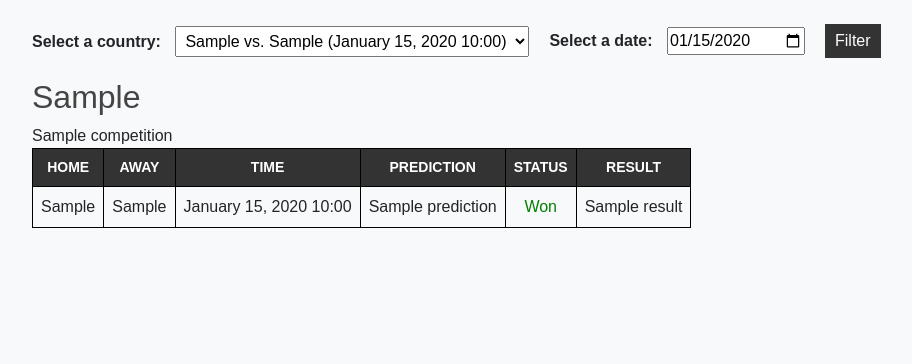
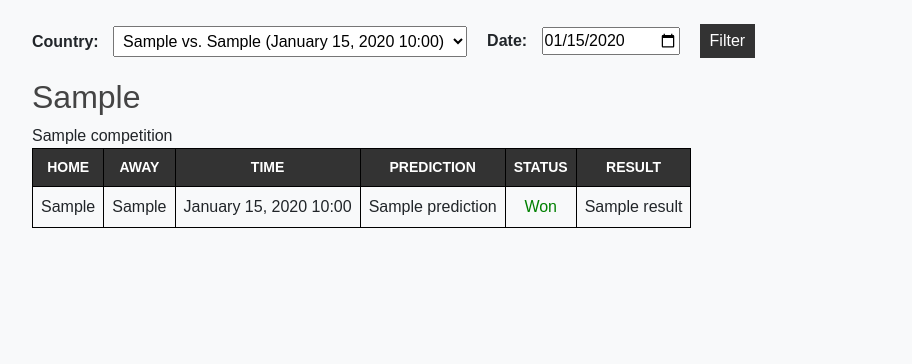
Before and after one commit to ntungufhadzeni/thuso-project, a Django app: template templates/bets/home.html in a window 1280 px wide. Shown: the part 56-420 px from the top of the page, without its empty margins (50-962 px from the left). Run offline with Django 4.2, Linux system fonts and the light colour scheme; tables that the repository leaves empty hold one stand-in row (values such as "Sample post"); the template is opened without the code that fills it: values that come from a table or form of the project are taken from there, most other values are stand-ins (such as "Sample title", 1, 10 or a date in 2020); parts of the project's set-up code (start-up, migrations or seed data) failed here and were passed over.

Commit message:
debug filters

```diff
--- a/templates/bets/home.html
+++ b/templates/bets/home.html
@@ -6,7 +6,7 @@
         {% csrf_token %}
         <div style="display: flex; align-items: center;">
             <div style="margin-right: 20px;">
-                <label for="country_select">Select a country:</label>
+                <label for="country_select">Country:</label>
                 <select name="selected_country" id="country_select">
                     {% for country in unique_countries %}
                         <option value="{{ country }}" {% if country == selected_country %}selected{% endif %}>{{ country }}</option>
@@ -14,7 +14,7 @@
                 </select>
             </div>
             <div style="margin-right: 20px;">
-                <label for="datepicker">Select a date:</label>
+                <label for="datepicker">Date:</label>
                 <input type="date" id="datepicker" name="selected_date" value="{{ date|date:'Y-m-d' }}" required>
             </div>
             <div style="margin-right: 20px;">
```
